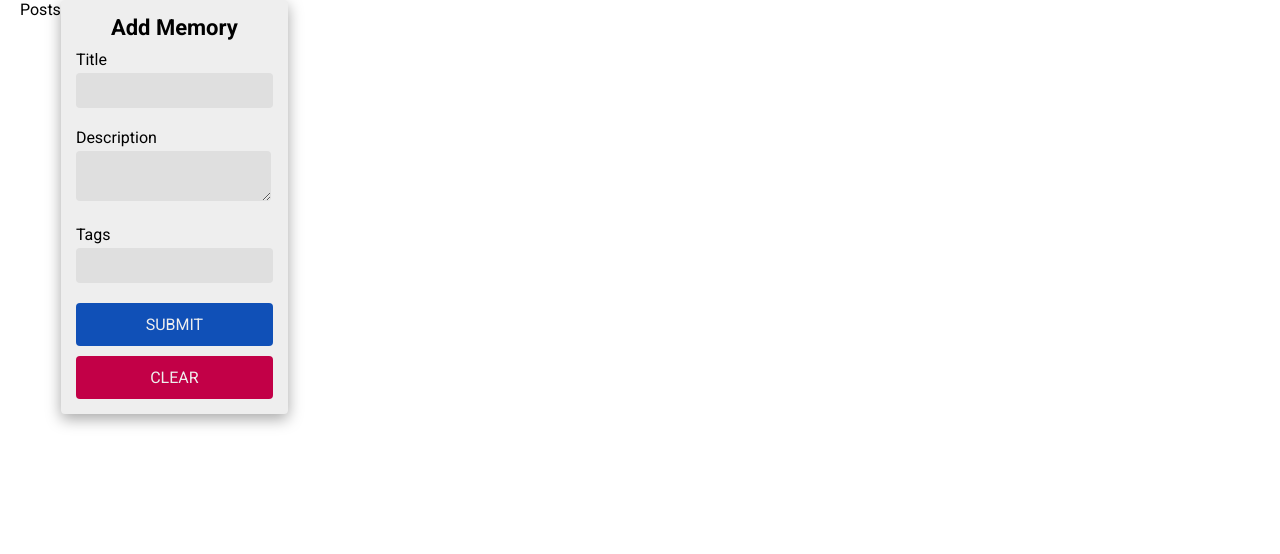
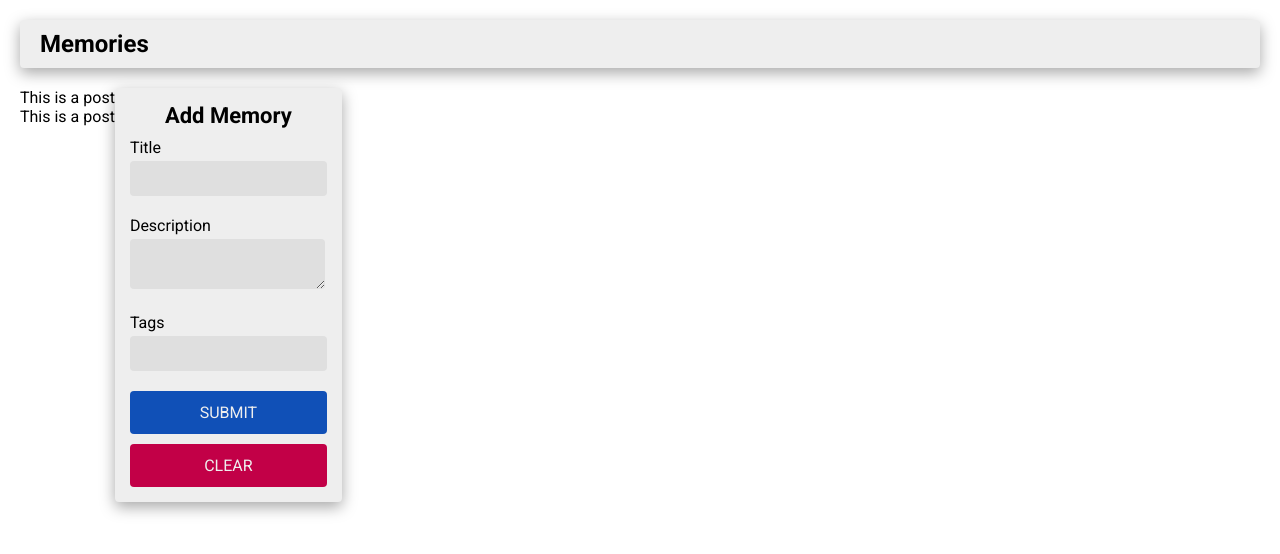
Before and after one commit to Ayon95/fullstack-memories-app, a React (Create React App) app in the folder client/: page / in a window 1280 px wide. Shown: the top 554 px of the page. Built offline with nearby package versions, Linux system fonts and the light colour scheme.

Commit message:
Added a Navbar component

```diff
--- a/client/src/App.tsx
+++ b/client/src/App.tsx
@@ -2,14 +2,18 @@ import React from 'react';
 import GlobalStyles from './style/globalStyles';
 import Form from './components/Form/Form';
 import Posts from './components/Posts/Posts';
+import Navbar from './components/Navbar/Navbar';
 
 function App() {
 	return (
 		<>
 			<GlobalStyles />
 			<div className="App">
-				<Posts />
-				<Form />
+				<Navbar />
+				<main>
+					<Posts />
+					<Form />
+				</main>
 			</div>
 		</>
 	);
--- /dev/null
+++ b/client/src/components/Navbar/Navbar.tsx
@@ -0,0 +1,25 @@
+import React from 'react';
+import styled from 'styled-components';
+import stylesConfig from '../../style/stylesConfig';
+
+function Navbar() {
+	return (
+		<NavbarContainer>
+			<Title>Memories</Title>
+		</NavbarContainer>
+	);
+}
+
+export default Navbar;
+
+const NavbarContainer = styled.header`
+	background-color: #eee;
+	box-shadow: ${stylesConfig.shadowNormal};
+	border-radius: 4px;
+	padding: 1rem 2rem;
+	margin-bottom: 2rem;
+`;
+
+const Title = styled.h2``;
+
+const NavButtons = styled.div``;
--- a/client/src/components/Posts/Post.tsx
+++ b/client/src/components/Posts/Post.tsx
@@ -1,7 +1,7 @@
 import React from 'react';
 
 function Post() {
-	return <div></div>;
+	return <div>This is a post</div>;
 }
 
 export default Post;
--- a/client/src/components/Posts/Posts.tsx
+++ b/client/src/components/Posts/Posts.tsx
@@ -1,7 +1,13 @@
 import React from 'react';
+import Post from './Post';
 
 function Posts() {
-	return <div>Posts</div>;
+	return (
+		<div>
+			<Post />
+			<Post />
+		</div>
+	);
 }
 
 export default Posts;
--- a/client/src/style/globalStyles.ts
+++ b/client/src/style/globalStyles.ts
@@ -18,10 +18,10 @@ const GlobalStyles = createGlobalStyle`
     body {
         font-size: 1.6rem;
         font-family: 'Roboto', sans-serif;
-        padding: 0 2rem;
+        padding: 2rem;
     }
 
-    .App {
+    main {
        display: flex;
     }
 
```
